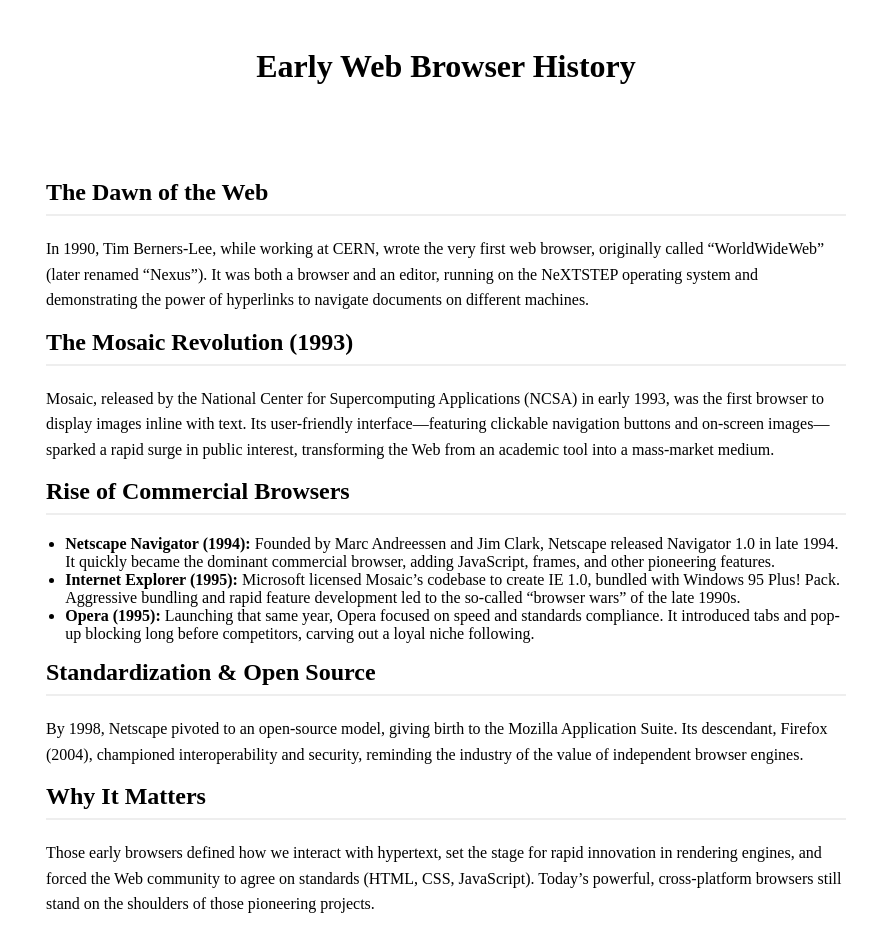
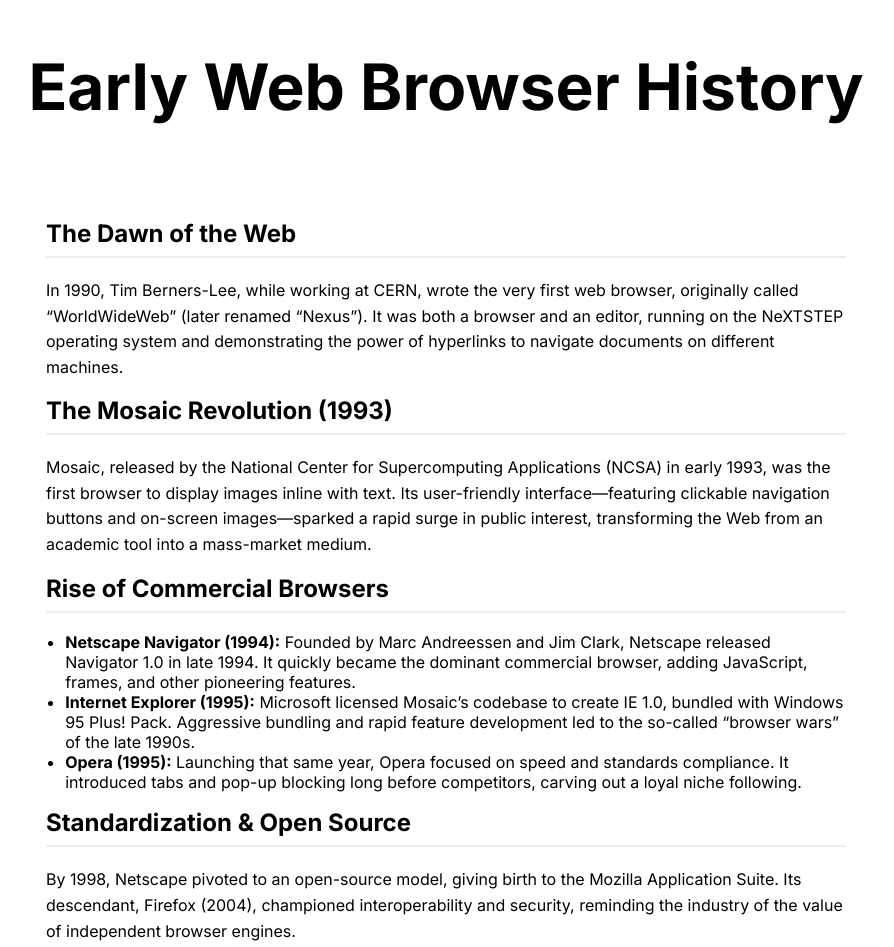
Before and after one commit to nealv2344/nealv2344.github.io, a plain HTML site: page earlyWeb.html in a window 1280 px wide. Shown: the top 947 px of the page, without its empty margins (194-1088 px from the left). Drawn offline with Linux system fonts and the light colour scheme.

Commit message:
font style added

```diff
--- a/earlyWeb.html
+++ b/earlyWeb.html
@@ -4,6 +4,9 @@
     <meta charset="UTF-8">
     <meta name="viewport" content="width=device-width, initial-scale=1.0">
     <title>Early Web Browsers</title>
+    <link rel="preconnect" href="https://fonts.googleapis.com">
+    <link rel="preconnect" href="https://fonts.gstatic.com" crossorigin>
+    <link href="https://fonts.googleapis.com/css2?family=Inter:ital,opsz,wght@0,14..32,100..900;1,14..32,100..900&display=swap" rel="stylesheet">
     <link rel="stylesheet" type="text/css" href="style.css" />
 </head>
 <body>
--- a/style.css
+++ b/style.css
@@ -3,6 +3,7 @@
     margin: 0;
     padding: 0;
     height: 100%;
+    font-family: "Inter";
   }
 
   /* Header styling */
@@ -18,6 +19,8 @@
   .site-header h1 {
     margin: 0;
     pointer-events: auto;
+    font-family: "Inter";
+    font-size: 400%;
   }
 
   /* Hamburger menu icon */
```
Also changed, not shown: index.html (+3 -0 lines), modernWeb.html (+3 -0 lines), quiz.html (+3 -0 lines), references.html (+3 -0 lines).
